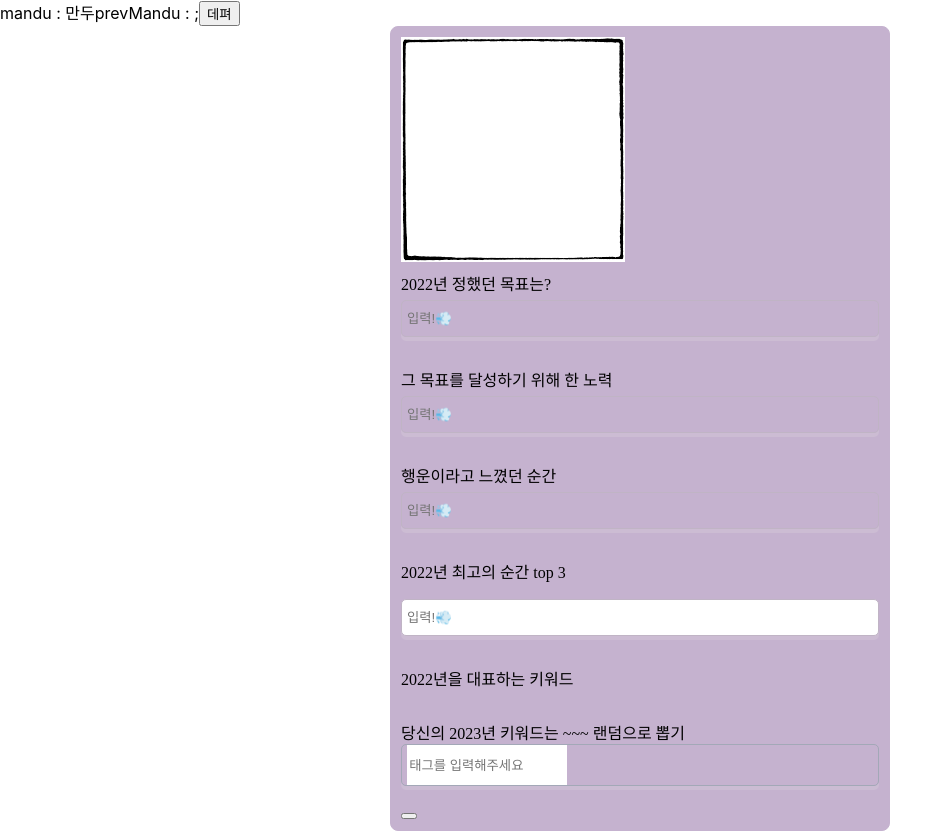
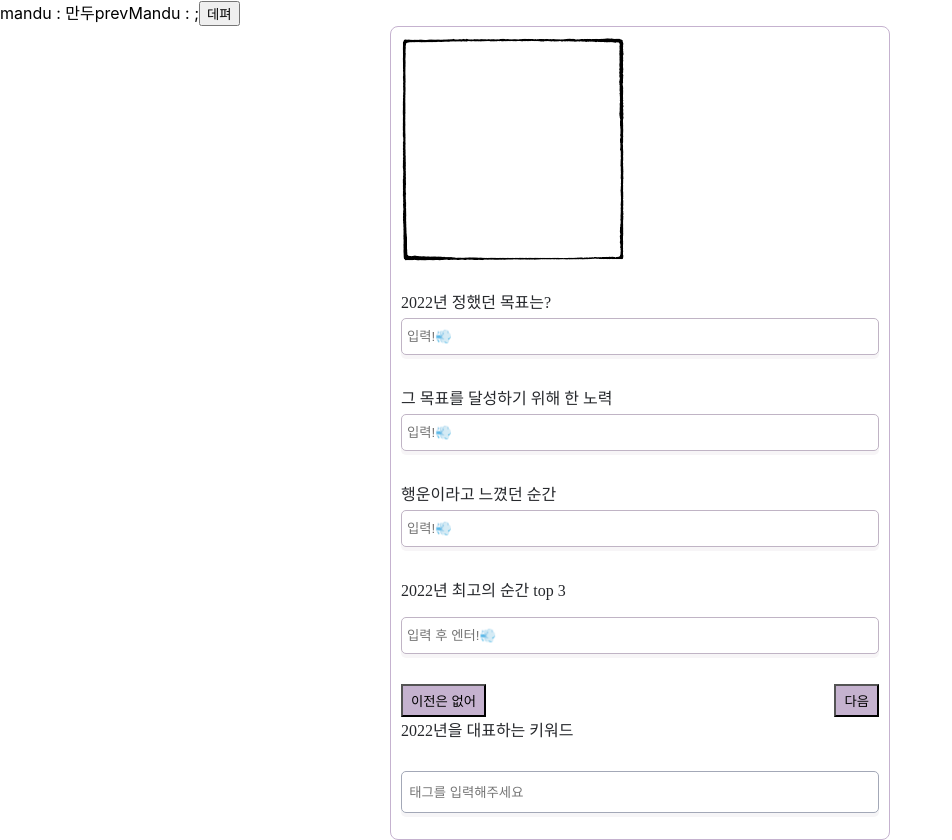
Before and after one commit to haneebunny/Adieu_2022, a Next.js app: page /river in a window 1280 px wide. Shown: the whole page, without its empty margins (0-952 px from the left). Built offline with nearby package versions, Linux system fonts and the light colour scheme; a web font is replaced by a local one.

Commit message:
🎃카카오 로그인, 자잘한 것들

```diff
--- a/next.config.js
+++ b/next.config.js
@@ -5,7 +5,11 @@ const nextConfig = {
 };
 
 module.exports = {
+  reactStrictMode: true,
   compiler: {
     emotion: true,
   },
+  env: {
+    BASE_URL: process.env.BASE_URL,
+  },
 };
--- a/pages/_app.tsx
+++ b/pages/_app.tsx
@@ -1,6 +1,27 @@
-import '../styles/globals.css'
-import type { AppProps } from 'next/app'
+import "../styles/globals.css";
+import type { AppProps } from "next/app";
+import Script from "next/script";
+
+declare global {
+  // Kakao 함수를 전역에서 사용할 수 있도록 선언
+  interface Window {
+    Kakao: any;
+  }
+}
 
 export default function App({ Component, pageProps }: AppProps) {
-  return <Component {...pageProps} />
+  function kakaoInit() {
+    window.Kakao.init(process.env.NEXT_PUBLIC_KAKAO_JS_KEY);
+    console.log(window.Kakao.isInitialized());
+  }
+
+  return (
+    <>
+      <Component {...pageProps} />
+      <Script
+        src="https://developers.kakao.com/sdk/js/kakao.js"
+        onLoad={kakaoInit}
+      />
+    </>
+  );
 }
--- a/src/components/common/dropzone/DropZone.tsx
+++ b/src/components/common/dropzone/DropZone.tsx
@@ -26,12 +26,12 @@ export function MyDropzone(props: {
     formData.append("file", file);
     formData.append(
       "upload_preset",
-      "cloudinary://539563275386349:dQ5Jbxj7a5QM3x5a4boo6m9fQdw@hanisky"
+      "qhorewvv"
       // process.env.NEXT_PUBLIC_CLOUDINARY_UPLOAD_PRESET
     );
 
     const result = fetch(
-      "https://api.cloudinary.com/v1_1/dop5piuwp/image/upload",
+      "https://api.cloudinary.com/v1_1/hanisky/image/upload",
       {
         method: "POST",
         body: formData,
--- a/src/components/common/input/MultipleInput.tsx
+++ b/src/components/common/input/MultipleInput.tsx
@@ -1,4 +1,5 @@
 import styled from "@emotion/styled";
+import { useRef } from "react";
 
 interface IInputTypes {
   placeholder?: string;
@@ -7,10 +8,11 @@ interface IInputTypes {
 }
 
 export default function MultipleInput({
-  placeholder = "입력!💨",
+  placeholder = "입력 후 엔터!💨",
   setValue = () => {},
   ...props
 }: IInputTypes) {
+  const inputRef = useRef<HTMLInputElement>(null);
   const onChangeInput = (event: any) => {
     setValue(event.target.value);
   };
@@ -28,6 +30,8 @@ export default function MultipleInput({
     li.appendChild(textNode);
 
     document.getElementById("answer")?.appendChild(li);
+
+    inputRef.current.value = "";
   };
   const onKeyPress = (event: any) => {
     if (event.key === "Enter") {
@@ -41,6 +45,7 @@ export default function MultipleInput({
         placeholder={placeholder}
         onChange={onChangeInput}
         onKeyDown={onKeyPress}
+        ref={inputRef}
       />
     </div>
   );
--- a/src/components/unit/home/Home.presenter.tsx
+++ b/src/components/unit/home/Home.presenter.tsx
@@ -1,3 +1,4 @@
+import Link from "next/link";
 import React from "react";
 
 import * as S from "./Home.styles";
@@ -23,9 +24,10 @@ export default function HomeUI() {
             <S.InputText>비밀번호</S.InputText>
           </S.InputLabel>
         </S.MyForm>
+        <Link href="/river">시작</Link>
+        <a href="tel:010********">맹근 사람한테 전화걸어 따지기</a>
+        <a href="mailto:re____@naver.com">이메일 보내기</a>
       </S.Modal>
-      <a href="tel:010********">맹근 사람</a>
-      <a href="mailto:re____@naver.com">이메일</a>
     </S.Wrapper>
   );
 }
--- a/src/components/unit/question/Question.presenter.tsx
+++ b/src/components/unit/question/Question.presenter.tsx
@@ -1,10 +1,19 @@
-import { Dispatch, FormEventHandler, SetStateAction, useState } from "react";
+import {
+  Dispatch,
+  FormEventHandler,
+  SetStateAction,
+  useEffect,
+  useState,
+} from "react";
 import { MyDropzone } from "../../common/dropzone/DropZone";
 import DefaultInput from "../../common/input/DefaultInput";
 import MultipleInput from "../../common/input/MultipleInput";
 import Tag from "../../common/tag/Tag";
 import { questions_2022 } from "./data/Questions_2022";
+import { questions_happiness } from "./data/Question_book&happiness";
+import { questions_contents } from "./data/Question_contents";
 import { questions_people } from "./data/Question_people";
+import { questions_photo } from "./data/Question_photo";
 import * as S from "./Question.styles";
 
 interface IQuestionProps {
@@ -24,12 +33,26 @@ export default function QuestionUI(props: IQuestionProps) {
 
   const [value, setValue] = useState();
   const [answers, setAnswers] = useState();
-  const questions = [questions_2022, questions_people];
+  const questions = [
+    questions_2022,
+    questions_people,
+    questions_photo,
+    questions_contents,
+    questions_happiness,
+  ];
+  const [questionArr, setQuestionArr] = useState<any>(questions[0]);
+  const [currentPage, setCurrentPage] = useState(1);
+
+  const onClickNext = () => {
+    setCurrentPage((prev) => prev + 1);
+    setQuestionArr(questions[currentPage]);
+  };
   return (
     <S.Wrapper>
       <form onSubmit={props.onSubmit}>
         <MyDropzone setImageUrl={setImageUrl} setFileUrl={setFileUrl} />
-        {questions_2022.map((question: any, i: number) => (
+        <img src={imageUrl} />
+        {questionArr.map((question: any, i: number) => (
           <div key={i}>
             <S.Question>
               <p>{question.question}</p>
@@ -54,8 +77,19 @@ export default function QuestionUI(props: IQuestionProps) {
             </S.Question>
           </div>
         ))}
+        <S.ButtonWrapper>
+          <S.ArrowButton
+            onClick={() => alert("앞만 보고 나아가라고 이전 버튼을 없앰")}
+            type="button"
+          >
+            이전은 없어
+          </S.ArrowButton>
+          <S.ArrowButton onClick={onClickNext} type="button">
+            다음
+          </S.ArrowButton>
+        </S.ButtonWrapper>
+
         <S.Question>2022년을 대표하는 키워드</S.Question>
-        당신의 2023년 키워드는 ~~~ 랜덤으로 뽑기
         <Tag
           tagItem={props.tagItem}
           setTagItem={props.setTagItem}
@@ -63,7 +97,6 @@ export default function QuestionUI(props: IQuestionProps) {
           setTagList={props.setTagList}
           editData={props.editData}
         />
-        <button />
       </form>
     </S.Wrapper>
   );
--- a/src/components/unit/question/Question.styles.tsx
+++ b/src/components/unit/question/Question.styles.tsx
@@ -6,9 +6,9 @@ export const Wrapper = styled.div`
   padding: 10px;
   border: 1px solid #c5b2cf;
   border-radius: 8px;
-  background-color: #c5b2cf;
+  background-color: #ffffff;
   font-family: "NanumSquareNeo-Variable", "Noto Sans KR";
-
+  color: #26282c;
   @font-face {
     font-family: "NanumSquareNeo-Variable";
     src: url("https://cdn.jsdelivr.net/gh/projectnoonnu/noonfonts_11-01@1.0/NanumSquareNeo-Variable.woff2")
@@ -24,3 +24,15 @@ export const Question = styled.div`
     margin: 5px 0px;
   }
 `;
+
+export const ButtonWrapper = styled.div`
+  display: flex;
+  flex-direction: row;
+  justify-content: space-between;
+`;
+export const ArrowButton = styled.button`
+  /* border: 1px solid #c5b2cf; */
+  background-color: #c5b2cf;
+  padding: 5px 8px;
+  cursor: pointer;
+`;
--- a/tsconfig.json
+++ b/tsconfig.json
@@ -13,7 +13,8 @@
     "resolveJsonModule": true,
     "isolatedModules": true,
     "jsx": "preserve",
-    "incremental": true
+    "incremental": true,
+    "strictNullChecks": false
   },
   "include": ["next-env.d.ts", "**/*.ts", "**/*.tsx"],
   "exclude": ["node_modules"]
```
Also changed, not shown: pages/login/index.tsx (added, +18 -0 lines), 1 other file (tests, documents, lock files or other folders).
